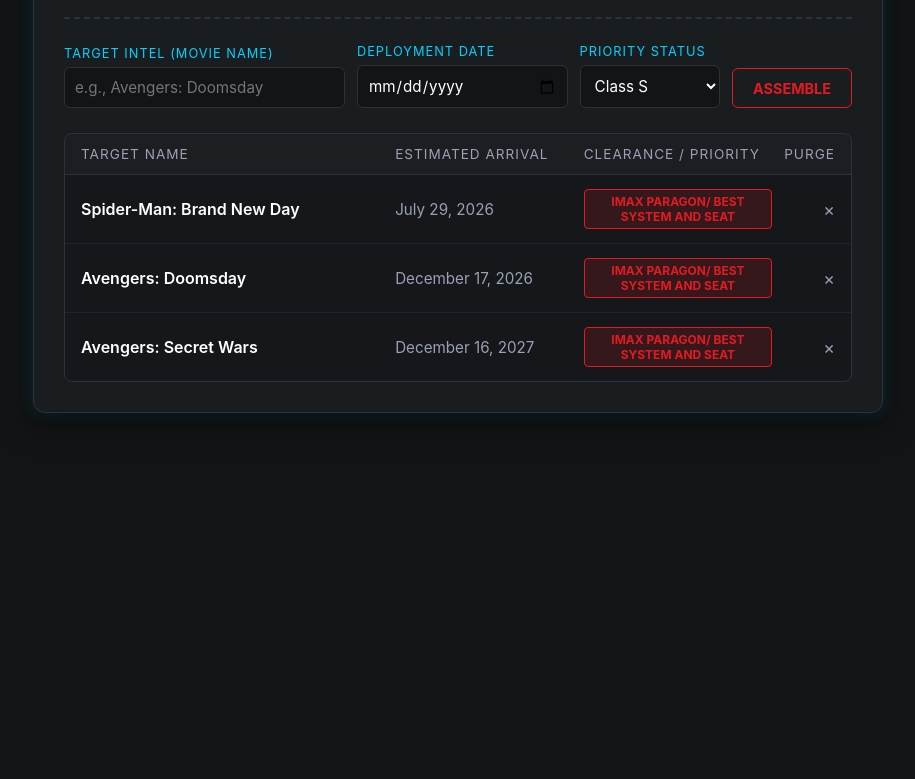
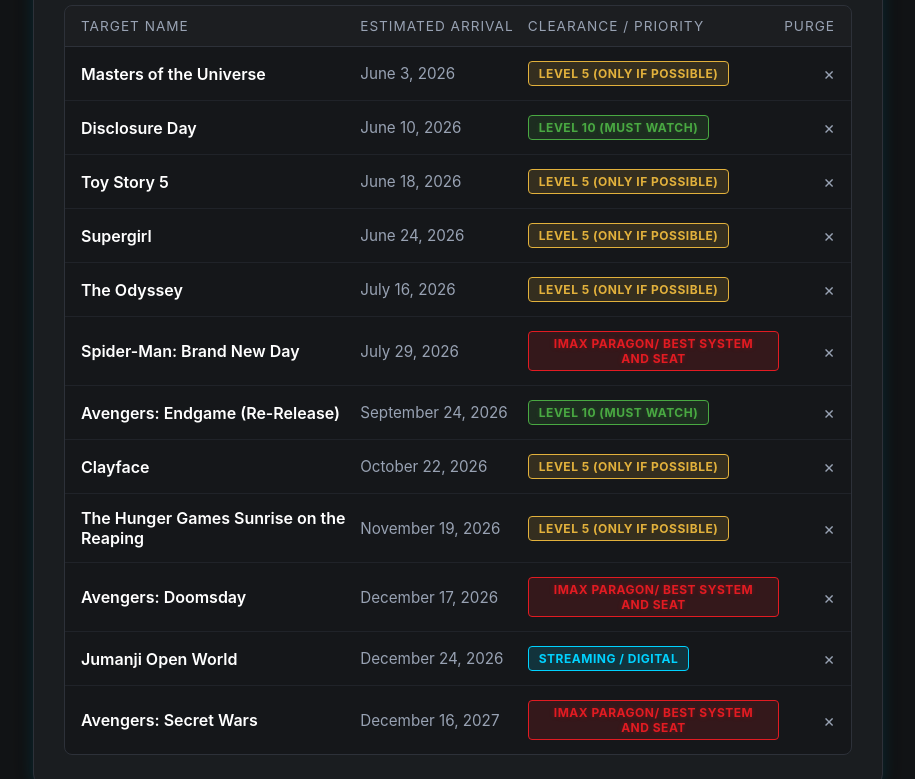
Before and after one commit to Patrick-T-Spaces/My-2026-MCU-Themed-Movie-Planner, a plain HTML site: page index.html in a window 1280 px wide. Shown: the part 239-1018 px from the top of the page, without its empty margins (182-1097 px from the left). Before the commit the page ends 800 px from the top, so only its background shows below. Drawn offline with Linux system fonts and the light colour scheme.

Commit message:
Update index.html

```diff
--- a/index.html
+++ b/index.html
@@ -3,7 +3,7 @@
 <head>
     <meta charset="UTF-8">
     <meta name="viewport" content="width=device-width, initial-scale=1.0">
-    <title>S.H.I.E.L.D. Mission Briefing: Cinematic Timeline</title>
+    <title>snPG '26 Movie Tracker</title>
     <style>
         :root {
             --bg-color: #121416;
@@ -72,13 +72,13 @@
         /* Input Form Grid */
         .input-section {
             display: grid;
-            grid-template-columns: 2fr 1.5fr 1fr auto;
+            grid-template-columns: 2fr 1.5fr 1.5fr auto;
             gap: 12px;
             margin-bottom: 25px;
             align-items: end;
         }
 
-        @media (max-width: 600px) {
+        @media (max-width: 650px) {
             .input-section {
                 grid-template-columns: 1fr;
             }
@@ -106,6 +106,7 @@
             font-size: 0.95rem;
             outline: none;
             transition: border 0.3s, box-shadow 0.3s;
+            width: 100%;
         }
 
         input:focus, select:focus {
@@ -143,7 +144,7 @@
 
         .list-header {
             display: grid;
-            grid-template-columns: 2.5fr 1.5fr 1.5fr 0.5fr;
+            grid-template-columns: 2fr 1.2fr 1.8fr 0.4fr;
             background-color: rgba(255, 255, 255, 0.03);
             padding: 12px 16px;
             border-bottom: 1px solid var(--border-color);
@@ -153,13 +154,26 @@
             color: var(--text-secondary);
         }
 
+        @media (max-width: 500px) {
+            .list-header {
+                grid-template-columns: 1.5fr 1fr 1.5fr 0.4fr;
+                font-size: 0.75rem;
+            }
+        }
+
         .movie-item {
             display: grid;
-            grid-template-columns: 2.5fr 1.5fr 1.5fr 0.5fr;
+            grid-template-columns: 2fr 1.2fr 1.8fr 0.4fr;
             padding: 14px 16px;
             border-bottom: 1px solid rgba(45, 49, 57, 0.5);
             align-items: center;
             transition: background 0.2s;
+        }
+
+        @media (max-width: 500px) {
+            .movie-item {
+                grid-template-columns: 1.5fr 1fr 1.5fr 0.4fr;
+            }
         }
 
         .movie-item:last-child {
@@ -175,32 +189,78 @@
             font-size: 1rem;
         }
 
+        @media (max-width: 500px) {
+            .movie-title {
+                font-size: 0.85rem;
+            }
+        }
+
         .movie-date {
             color: var(--text-secondary);
             font-size: 0.95rem;
         }
 
+        @media (max-width: 500px) {
+            .movie-date {
+                font-size: 0.8rem;
+            }
+        }
+
+        /* Custom Themed Clearance Badges */
         .status-badge {
             display: inline-block;
-            padding: 4px 8px;
+            padding: 4px 10px;
             border-radius: 4px;
             font-size: 0.75rem;
             font-weight: bold;
             text-transform: uppercase;
             text-align: center;
             width: fit-content;
+            letter-spacing: 0.5px;
         }
 
-        .status-badge.priority-10 {
-            background-color: rgba(226, 27, 34, 0.15);
-            color: var(--avenger-red);
-            border: 1px solid var(--avenger-red);
+        @media (max-width: 500px) {
+            .status-badge {
+                font-size: 0.65rem;
+                padding: 3px 6px;
+            }
         }
 
-        .status-badge.priority-stream {
+        /* CLASS S: IMAX Paragon (Iconic Avenger Red) */
+        .status-badge.priority-classS {
+            background-color: rgba(226, 27, 34, 0.15);
+            color: #e21b22;
+            border: 1px solid #e21b22;
+            text-shadow: 0 0 5px rgba(226, 27, 34, 0.3);
+        }
+
+        /* LEVEL 10: Must Watch (Loki Mischief Green) */
+        .status-badge.priority-level10 {
+            background-color: rgba(73, 169, 66, 0.15);
+            color: #49A942;
+            border: 1px solid #49A942;
+            text-shadow: 0 0 4px rgba(73, 169, 66, 0.2);
+        }
+
+        /* LEVEL 5: Only If Possible (Asgardian Gold) */
+        .status-badge.priority-level5 {
+            background-color: rgba(226, 177, 60, 0.15);
+            color: #E2B13C;
+            border: 1px solid #E2B13C;
+        }
+
+        /* CLASS O: Streaming/Digital (Arc Reactor Blue) */
+        .status-badge.priority-classO {
             background-color: rgba(0, 210, 255, 0.15);
-            color: var(--arc-blue);
-            border: 1px solid var(--arc-blue);
+            color: #00d2ff;
+            border: 1px solid #00d2ff;
+        }
+
+        /* CLASS N: Own Discretion (Vibranium Slate Gray) */
+        .status-badge.priority-classN {
+            background-color: rgba(90, 101, 120, 0.15);
+            color: #8A97A8;
+            border: 1px solid #5A6578;
         }
 
         .action-cell {
@@ -220,7 +280,6 @@
             color: var(--avenger-red);
         }
 
-        /* Empty State */
         .empty-state {
             padding: 40px;
             text-align: center;
@@ -233,15 +292,15 @@
 
 <div class="container">
     <header>
-        <h1><span>snPG</span> '26 Movie Tracker</h1>
+        <h1><span>snPG '26</span> Movie Tracker</h1>
         <p>Cinematic Operations Timeline & Deployment Planner</p>
     </header>
 
-    <!-- Inputs to Add Custom Movies -->
+    <!-- Interactive Custom Input Grid -->
     <div class="input-section">
         <div class="form-group">
             <label for="movieTitle">Target Intel (Movie Name)</label>
-            <input type="text" id="movieTitle" placeholder="e.g., Avengers: Doomsday">
+            <input type="text" id="movieTitle" placeholder="e.g., Blade">
         </div>
         <div class="form-group">
             <label for="movieDate">Deployment Date</label>
@@ -250,7 +309,7 @@
         <div class="form-group">
             <label for="moviePriority">Priority Status</label>
             <select id="moviePriority">
-                <option value="Class S (IMAX Paragon/ Best System and Seat)">Class S</option>
+                <option value="IMAX Paragon/ Best System and Seat">Class S</option>
                 <option value="Level 10 (Must Watch)">Level 10</option>
                 <option value="Level 5 (Only if possible)">Level 5</option>
                 <option value="Streaming / Digital">Class O</option>
@@ -260,7 +319,7 @@
         <button class="btn-assemble" onclick="addMovie()">Assemble</button>
     </div>
 
-    <!-- The Tracker List Display -->
+    <!-- Main Dynamic Tracking Grid -->
     <div class="list-container">
         <div class="list-header">
             <div>Target Name</div>
@@ -269,20 +328,29 @@
             <div style="text-align: right;">Purge</div>
         </div>
         <div id="timelineList">
-            <!-- Movie entries will inject here dynamically -->
+            <!-- Data Rows injected dynamically -->
         </div>
     </div>
 </div>
 
 <script>
-    // Pre-populate with confirmed Phase 6 Cinematic Schedule
+    // All 12 custom movies integrated as permanent baseline items
     let watchlist = [
+        { title: "Masters of the Universe", date: "2026-06-03", priority: "Level 5 (Only if possible)" },
+        { title: "Disclosure Day", date: "2026-06-10", priority: "Level 10 (Must Watch)" },
+        { title: "Toy Story 5", date: "2026-06-18", priority: "Level 5 (Only if possible)" },
+        { title: "Supergirl", date: "2026-06-24", priority: "Level 5 (Only if possible)" },
+        { title: "The Odyssey", date: "2026-07-16", priority: "Level 5 (Only if possible)" },
         { title: "Spider-Man: Brand New Day", date: "2026-07-29", priority: "IMAX Paragon/ Best System and Seat" },
+        { title: "Avengers: Endgame (Re-Release)", date: "2026-09-24", priority: "Level 10 (Must Watch)" },
+        { title: "Clayface", date: "2026-10-22", priority: "Level 5 (Only if possible)" },
+        { title: "The Hunger Games Sunrise on the Reaping", date: "2026-11-19", priority: "Level 5 (Only if possible)" },
         { title: "Avengers: Doomsday", date: "2026-12-17", priority: "IMAX Paragon/ Best System and Seat" },
+        { title: "Jumanji Open World", date: "2026-12-24", priority: "Streaming / Digital" },
         { title: "Avengers: Secret Wars", date: "2027-12-16", priority: "IMAX Paragon/ Best System and Seat" }
     ];
 
-    // Load data from browser memory if it exists from previous uses
+    // Load custom sessions local memory additions if they exist
     if (localStorage.getItem("mcuWatchlist")) {
         watchlist = JSON.parse(localStorage.getItem("mcuWatchlist"));
     }
@@ -294,7 +362,6 @@
     function formatDate(dateString) {
         const options = { year: 'numeric', month: 'long', day: 'numeric' };
         const date = new Date(dateString);
-        // Fallback to text string if system date parses incorrectly
         return isNaN(date) ? dateString : date.toLocaleDateString('en-US', options);
     }
 
@@ -307,12 +374,22 @@
             return;
         }
 
-        // Sort items chronologically by date
+        // Sort timeline automatically chronologically by date
         watchlist.sort((a, b) => new Date(a.date) - new Date(b.date));
 
         watchlist.forEach((movie, index) => {
-            const isStream = movie.priority.includes("Streaming");
-            const badgeClass = isStream ? "priority-stream" : "priority-10";
+            // Determine dynamic badge colors matching user specification strings
+            let badgeClass = "priority-classN";
+
+            if (movie.priority.includes("IMAX Paragon") || movie.priority.includes("Class S")) {
+                badgeClass = "priority-classS";
+            } else if (movie.priority.includes("Level 10")) {
+                badgeClass = "priority-level10";
+            } else if (movie.priority.includes("Level 5")) {
+                badgeClass = "priority-level5";
+            } else if (movie.priority.includes("Streaming") || movie.priority.includes("Class O")) {
+                badgeClass = "priority-classO";
+            }
 
             const rowHTML = `
                 <div class="movie-item">
@@ -334,7 +411,7 @@
         const priorityInput = document.getElementById("moviePriority");
 
         if (!titleInput.value || !dateInput.value) {
-            alert("S.H.I.E.L.D. error: You must provide both a Title and a valid Date to register a target.");
+            alert("Error: Missing target metrics. Fill in movie name and date to assemble.");
             return;
         }
 
@@ -348,7 +425,6 @@
         saveToMemory();
         renderTimeline();
 
-        // Clear input inputs for the next entry
         titleInput.value = "";
         dateInput.value = "";
     }
@@ -359,7 +435,7 @@
         renderTimeline();
     }
 
-    // Initialize display on startup
+    // Initialize layout setup on boot
     renderTimeline();
 </script>
 
```
